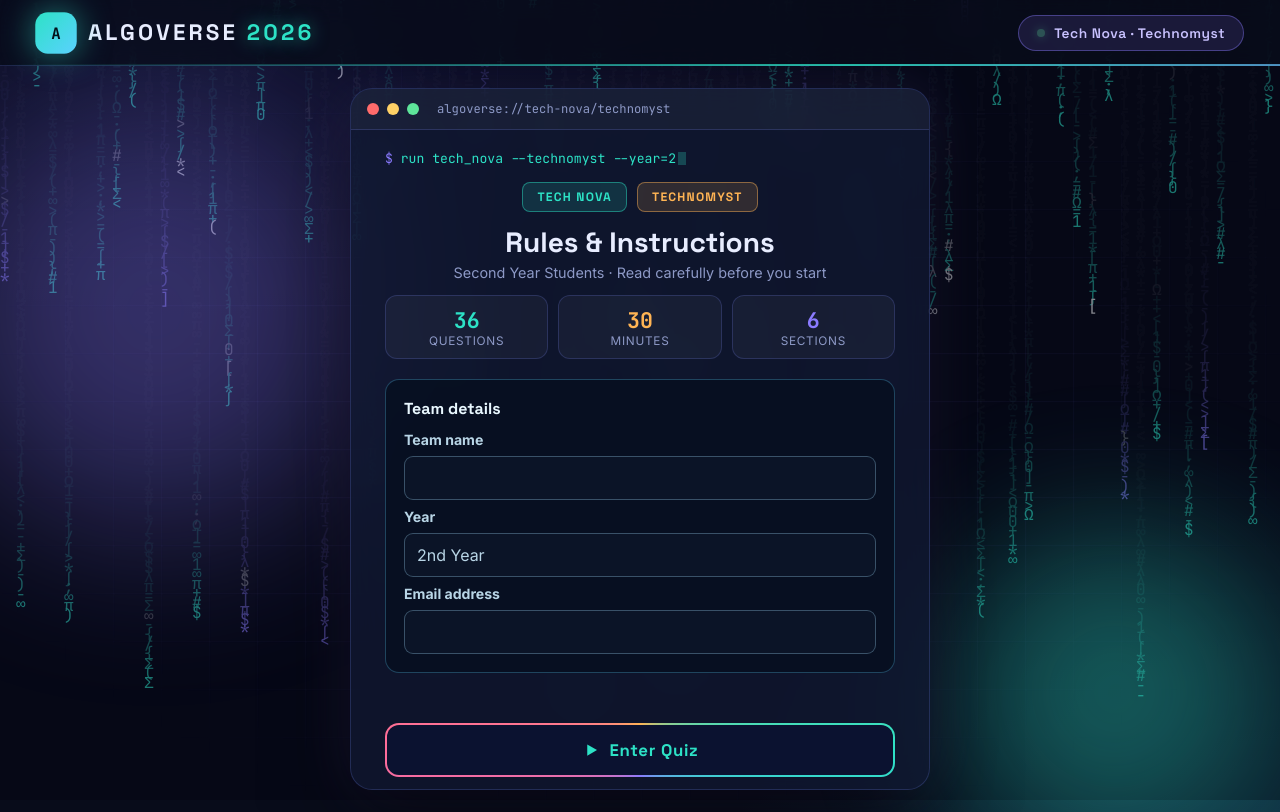
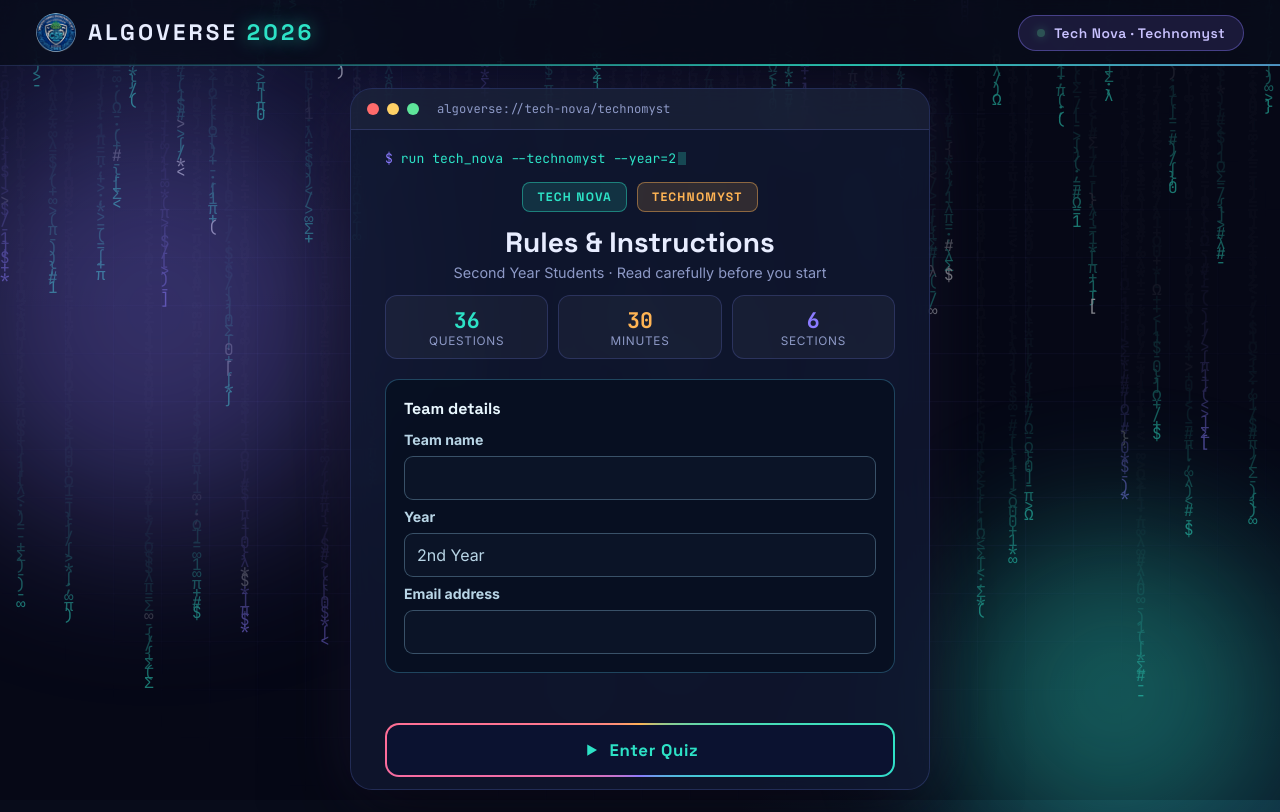
Before and after one commit to cses-technical-committee/technova-second, a plain HTML site: page index.html in a window 1280 px wide. Drawn offline with Linux system fonts and the light colour scheme.

Commit message:
Initial Commit

```diff
--- a/index.html
+++ b/index.html
@@ -20,7 +20,7 @@
   <!-- Header -->
   <header class="topbar">
     <div class="brand" id="brand">
-      <span class="logo" aria-hidden="true">A</span>
+      <img class="school-logo" src="cses-logo.png" alt="Computer Science Engineering Society logo" />
       <h1 class="event-name">ALGOVERSE <span>2026</span></h1>
     </div>
 
--- a/style.css
+++ b/style.css
@@ -81,14 +81,10 @@ button { font: inherit; color: inherit; cursor: pointer; border: none; backgroun
 @keyframes scan { to { background-position: -200% 0; } }
 
 .brand { display: flex; align-items: center; gap: 12px; min-width: 0; }
-.logo {
-  width: 40px; height: 40px; flex: none; display: grid; place-items: center;
-  border-radius: 12px; font-family: "JetBrains Mono", monospace; font-weight: 700; font-size: .95rem;
-  color: #04121a; background: linear-gradient(135deg, var(--teal), var(--sky));
-  box-shadow: var(--glow-teal);
-  animation: logoPulse 3s ease-in-out infinite;
+.school-logo {
+  display: block; width: 40px; height: 40px; flex: none;
+  object-fit: contain; border-radius: 50%;
 }
-@keyframes logoPulse { 50% { box-shadow: 0 0 34px rgba(45,226,198,.6); transform: scale(1.05); } }
 
 .event-name { font-size: clamp(1.05rem, 2.4vw, 1.4rem); font-weight: 700; letter-spacing: .14em; white-space: nowrap; }
 .event-name span { color: var(--teal); text-shadow: 0 0 18px rgba(45,226,198,.6); }
@@ -453,7 +449,7 @@ main { position: relative; z-index: 1; padding-top: var(--header-h); min-height:
 
 @media (max-width: 560px) {
   :root { --header-h: 62px; }
-  .logo { display: none; }
+  .school-logo { width: 22px; height: 22px; }
   .brand { flex-direction: column; align-items: flex-start; gap: 4px; }
   .brand::after { font-size: .62rem; padding: 2px 8px; }
   .timer { padding: 4px 12px 4px 5px; font-size: .95rem; }
```
Also changed, not shown: cses-logo.png (added).
